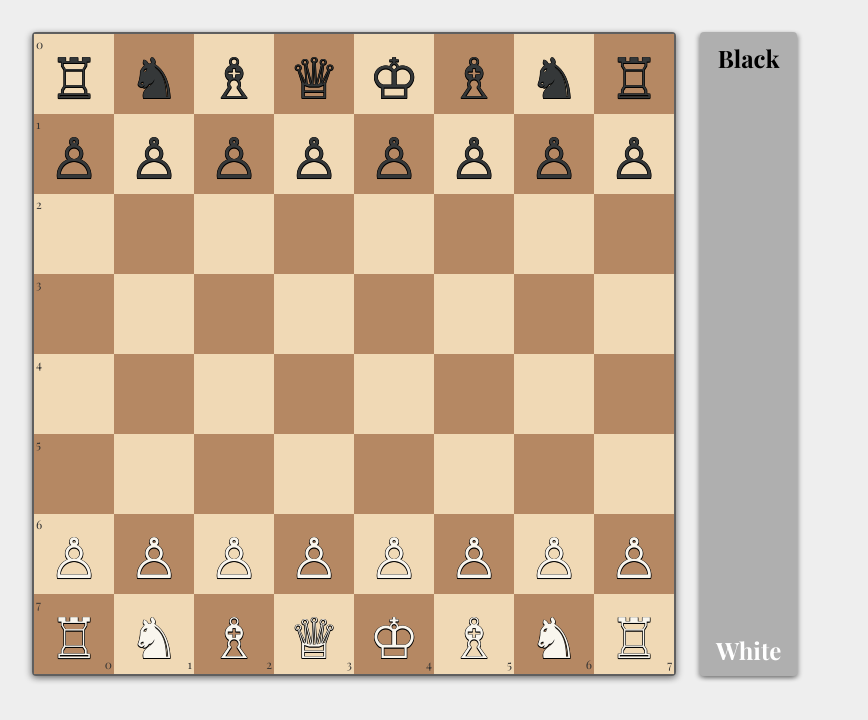
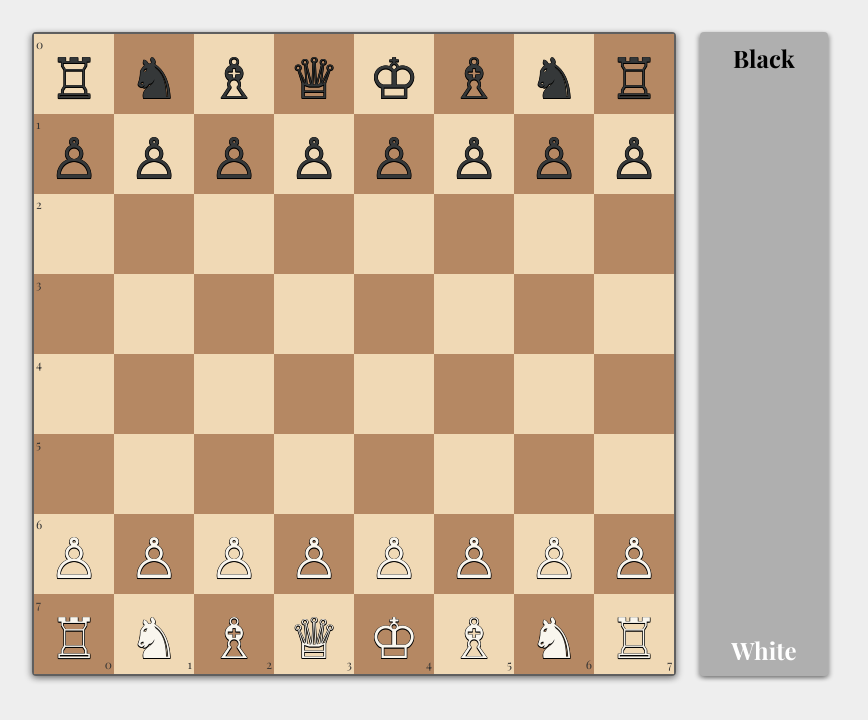
Before and after one commit to phillipdinh/Chess, a React (Create React App) app: page / in a window 1280 px wide. Shown: the top 720 px of the page, without its empty margins (0-868 px from the left). Built offline with nearby package versions, Linux system fonts and the light colour scheme; a web font is replaced by a local one.

Commit message:
Changed game-over-text size and info-container margin to fit better

```diff
--- a/src/styles.css
+++ b/src/styles.css
@@ -104,11 +104,12 @@
 	margin-left: 24px;
 	border-radius: 4px;
 	box-shadow: 2px 2px 4px rgba(0, 0, 0, 0.3), -2px 2px 4px rgba(0, 0, 0, 0.3);
+	width: 128px;
 }
 
 .info-container {
-	margin-left: 6px;
-	margin-right: 6px;
+	margin-left: 4px;
+	margin-right: 4px;
 }
 
 .info-label {
@@ -128,7 +129,6 @@
 .captured-container {
 	display: flex;
 	flex-direction: row;
-	max-width: 144px;
 }
 .captured-container.black {
 	flex-wrap: wrap-reverse;
@@ -154,7 +154,7 @@
 }
 
 .game-over-text {
-	font-size: 24px;
+	font-size: 22px;
 	font-weight: bold;
 	color: white;
 	margin: 0;
@@ -169,7 +169,7 @@
 	cursor: pointer;
 	border-radius: 99rem;
 	border: 0;
-	padding: 10px 20px;
+	padding: 8px 12px;
 	font-size: 16px;
 	box-shadow: 2px 2px 2px rgba(0, 0, 0, 0.3), -2px 2px 2px rgba(0, 0, 0, 0.3);
 }
```
